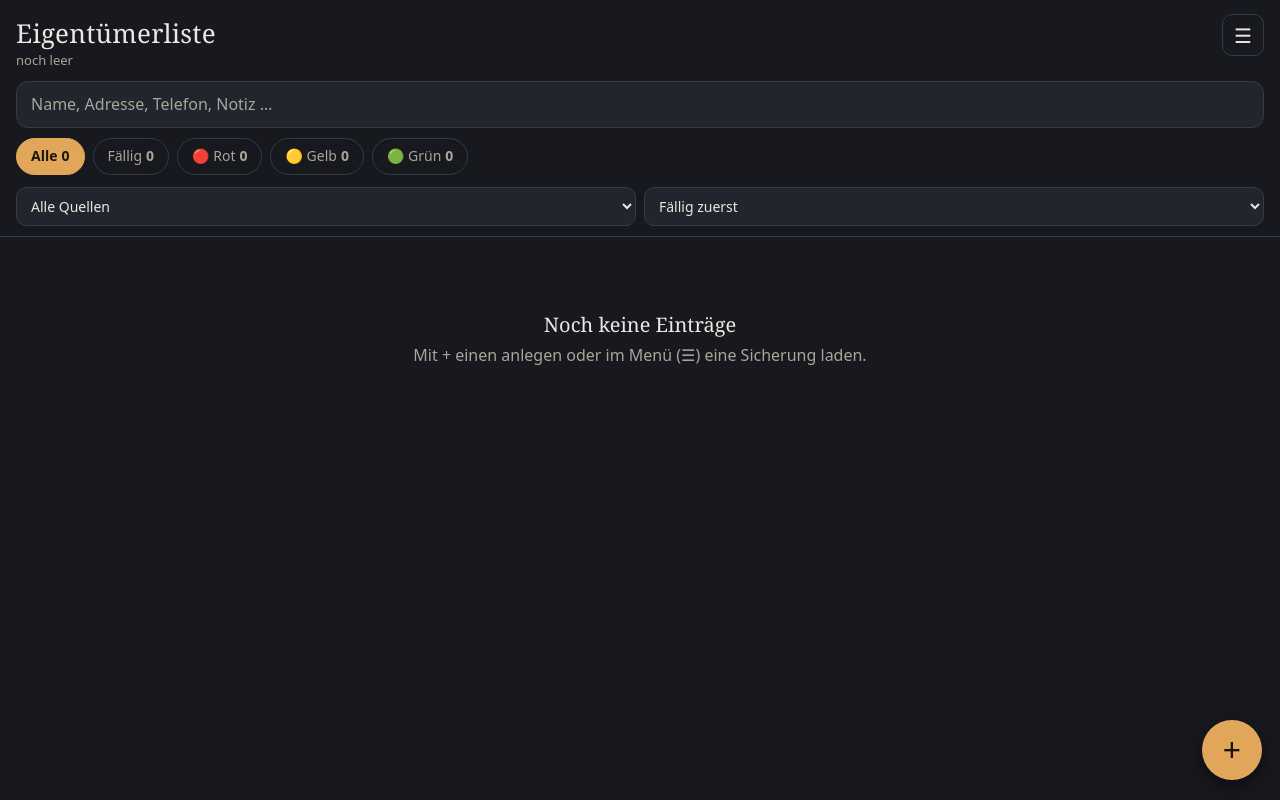
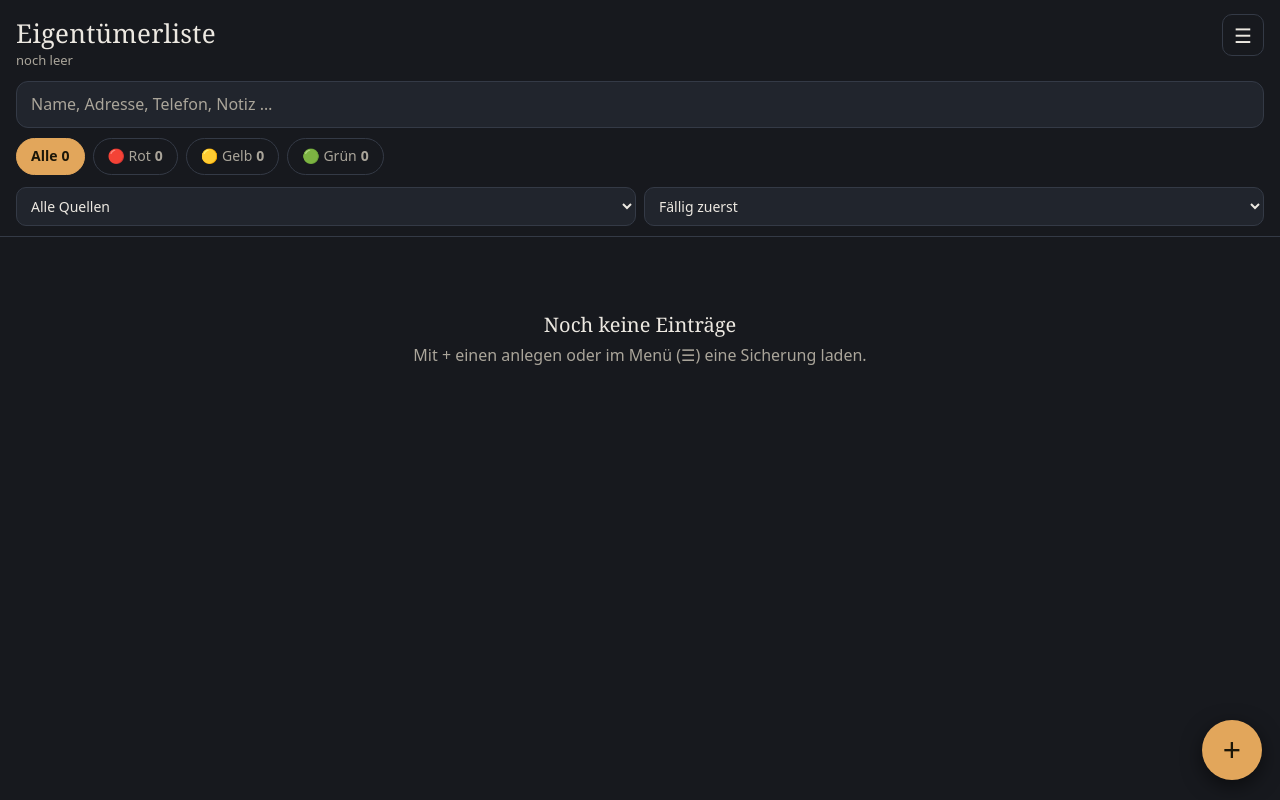
Before and after one commit to gooddrivingltd-prog/Eigentuemer-Liste, a plain HTML site: page index.html in a window 1280 px wide. Drawn offline with Linux system fonts and the light colour scheme.

Commit message:
Reiter Fällig entfernt
Co-Authored-By: Claude Sonnet 5.5 <noreply@anthropic.com>
Claude-Session: https://claude.ai/code/session_01NpYGPnTgmQNFDzDz9i7v6q

```diff
--- a/index.html
+++ b/index.html
@@ -170,7 +170,7 @@ function filtered(){
 function render(){
   const dueN=leads.filter(isDue).length;
   const cnt=s=>leads.filter(l=>l.status===s).length;
-  const defs=[['Alle','Alle',leads.length],['Fällig','Fällig',dueN],
+  const defs=[['Alle','Alle',leads.length],
     ...['rot','gelb','gruen'].map(a=>['amp:'+a,AMP[a].e+' '+AMP[a].n,leads.filter(l=>l.ampel===a).length]),
     ...STATUS.map(s=>[s,s,cnt(s)])];
   $('#chips').innerHTML=defs.map(([k,label,c])=>{
```
